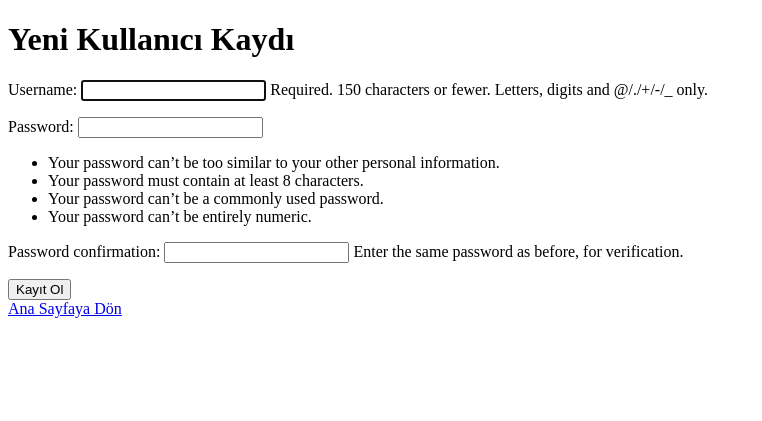
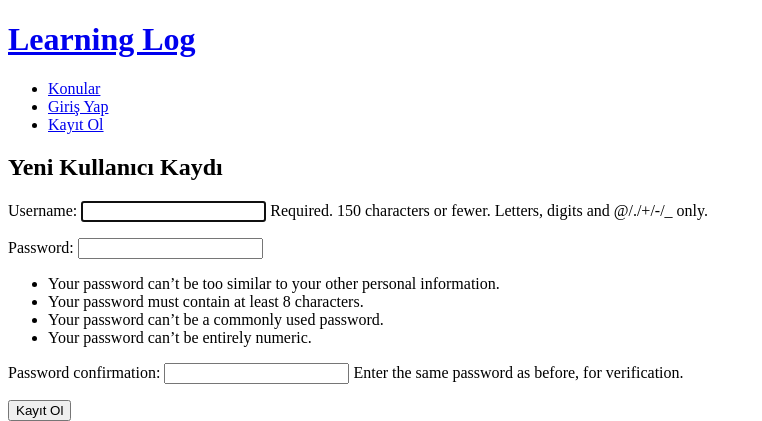
Before and after one commit to saitsabuncu/ll_env, a Django app: page /users/register/ in a window 1280 px wide. Shown: the top 421 px of the page, without its empty margins (0-762 px from the left). Run offline with Django 5.2, Linux system fonts and the light colour scheme.

Commit message:
Users update

```diff
--- a/learning_log/settings.py
+++ b/learning_log/settings.py
@@ -39,7 +39,7 @@ INSTALLED_APPS = [
     'django.contrib.staticfiles',
     # Yeni eklenen uygulamalar
     'logs',  # Günlük kayıtlarını tutacağımız uygulama
-    'users',
+    'users',  # Kullanıcı kayıt uygulaması
     'rest_framework',  # API geliştirmek için
 ]
 
--- a/learning_log/urls.py
+++ b/learning_log/urls.py
@@ -19,7 +19,7 @@ from django.urls import path, include
 
 urlpatterns = [
     path('admin/', admin.site.urls),
-    path('users/', include('users.urls')),  # Kullanıcı kaydı için
-    path('users/', include('django.contrib.auth.urls')),  # Kullanıcı yönetimi için
+    path('users/', include('users.urls')),  # Kullanıcı kayıt ve giriş işlemleri için
+    path('users/', include('django.contrib.auth.urls')),  # Django'nun auth sistemini dahil et
     path('', include('logs.urls')),
 ]
--- a/logs/views.py
+++ b/logs/views.py
@@ -10,7 +10,7 @@ def index(request):
 
 @login_required
 def topics(request):
-    """Tüm konuları listeleyen sayfa"""
+    """Sadece giriş yapan kullanıcının konularını listele"""
     topics = Topic.objects.filter(owner=request.user).order_by('-date_added')
     context = {'topics': topics}
     return render(request, 'logs/topics.html', context)
@@ -19,9 +19,11 @@ def topics(request):
 def topic(request, topic_id):
     """Belirli bir konunun girişlerini listeleyen sayfa"""
     topic = Topic.objects.get(id=topic_id)
+
     # Eğer konu başkasına aitse, 404 hatası döndür
     if topic.owner != request.user:
         raise Http404
+
     entries = topic.entry_set.order_by('-date_added')
     context = {'topic': topic, 'entries': entries}
     return render(request, 'logs/topic.html', context)
--- a/users/templates/users/register.html
+++ b/users/templates/users/register.html
@@ -1,16 +1,13 @@
-<!DOCTYPE html>
-<html lang="tr">
-<head>
-    <meta charset="UTF-8">
-    <title>Kayıt Ol</title>
-</head>
-<body>
-    <h1>Yeni Kullanıcı Kaydı</h1>
+{% extends "logs/base.html" %}
+
+{% block title %}Kayıt Ol{% endblock %}
+
+{% block content %}
+    <h2>Yeni Kullanıcı Kaydı</h2>
     <form action="{% url 'users:register' %}" method="post">
         {% csrf_token %}
         {{ form.as_p }}
         <button type="submit">Kayıt Ol</button>
     </form>
     <a href="{% url 'logs:index' %}">Ana Sayfaya Dön</a>
-</body>
-</html>
+{% endblock %}
```
